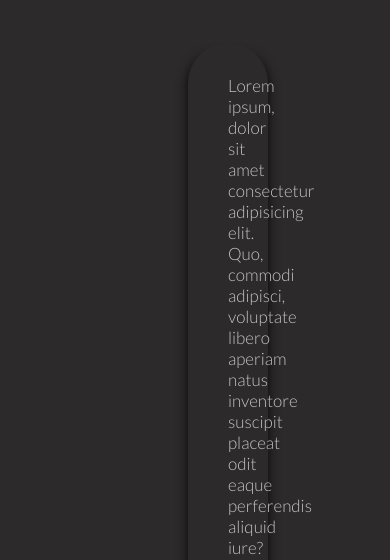
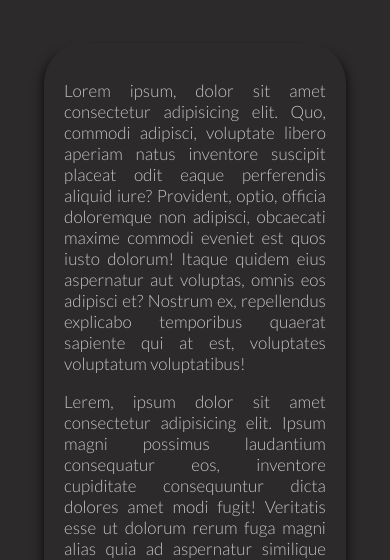
Before and after one commit to realspartants/my-portfolio, a plain HTML site: page index.html in a window 390 px wide. Shown: the part 293-853 px from the top of the page. Drawn offline with Linux system fonts and the light colour scheme; a web font is replaced by a local one.

Commit message:
made main pg responsive

```diff
--- a/index/style_index.css
+++ b/index/style_index.css
@@ -6,16 +6,23 @@ p {
 	text-align: justify;
 	font-size: 17px;
 }
+main {
+	display: flex;
+	flex-direction: column;
+	align-items: center;
+	justify-content: center;
+}
 
 #content {
-  box-shadow: 12px 0 12px -12px rgba(0, 0, 0, 0.8),
-    -12px 0 12px -12px rgba(0, 0, 0, 0.8);
-  padding-top: 15px;
+	width: 70%;
+	box-shadow: 12px 0 12px -12px rgba(0, 0, 0, 0.8), -12px 0 12px -12px rgba(0, 0, 0, 0.8);
+	padding: 20px;
+	/* padding-top: 15px;
 	padding-left: 40px;
 	padding-bottom: 15px;
 	padding-right: 40px;
 	margin-left: 180px;
-  margin-right: 180px;
+	margin-right: 180px; */
 	border-radius: 40px;
 	color: #1a1a1a;
 }
```
Lines whose indentation alone changed are shown as unchanged.
